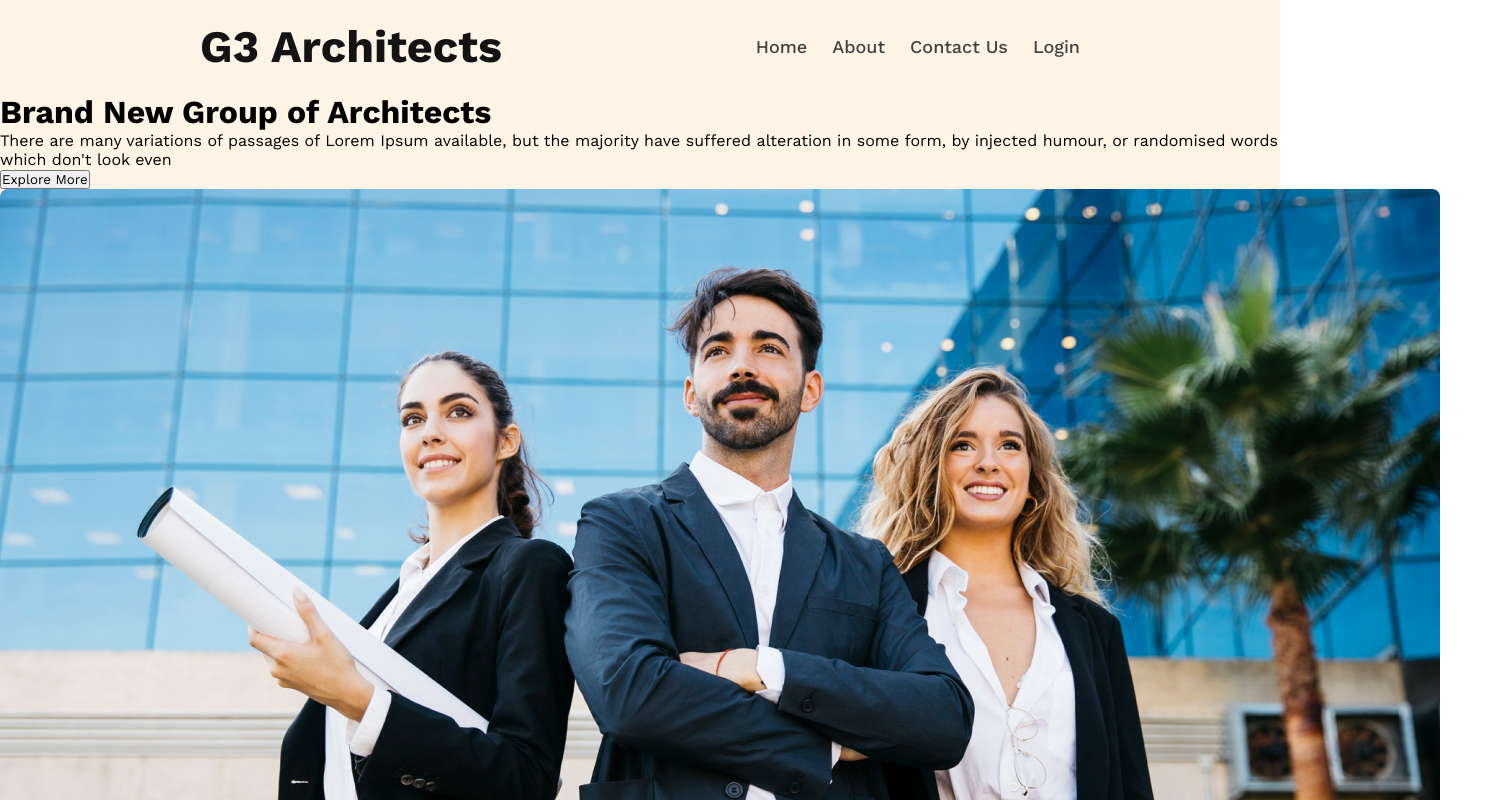
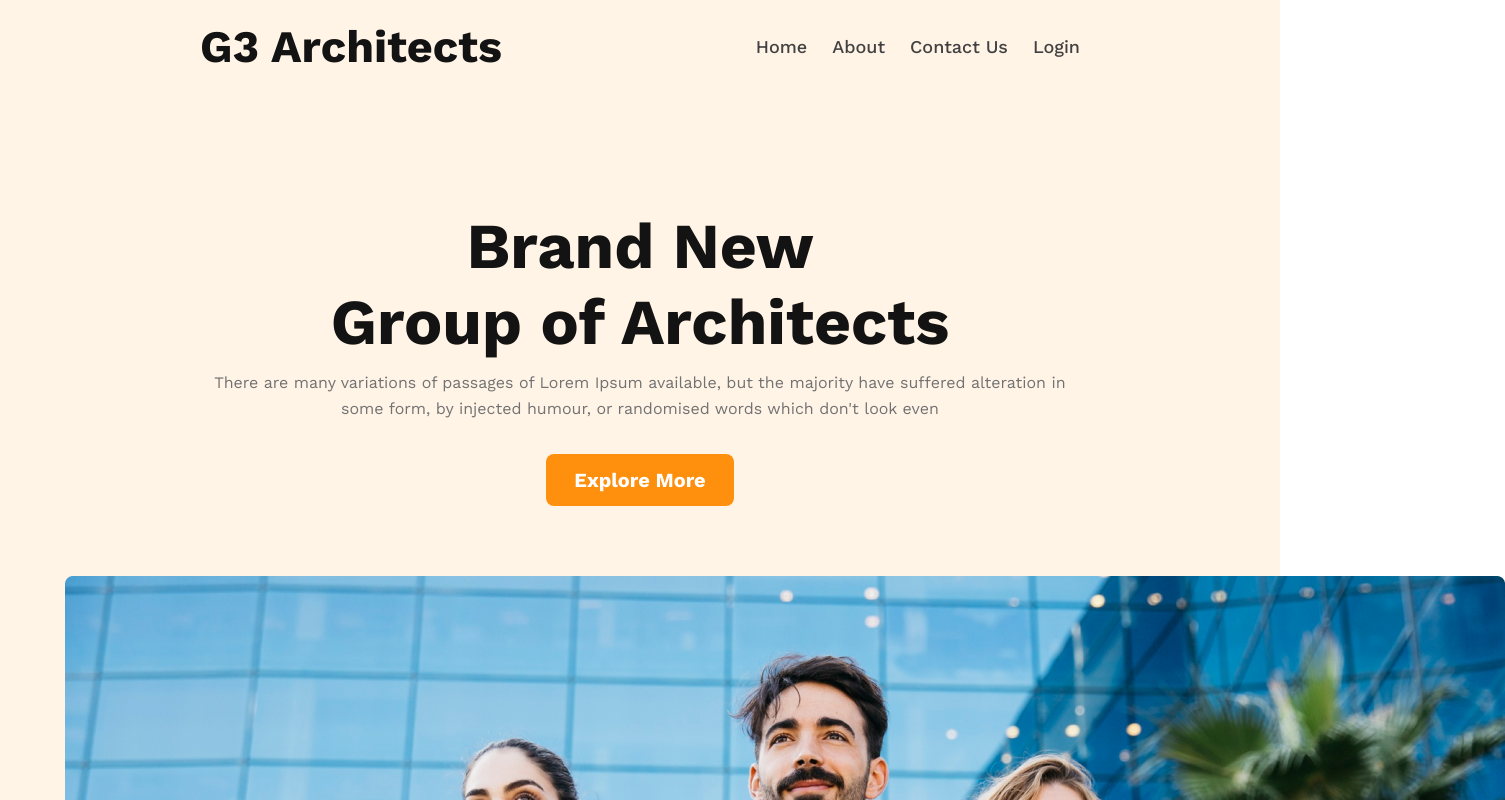
Before and after one commit to mintusikder/g3-architects, a plain HTML site: page index.html in a window 1280 px wide. Shown: the top 800 px of the page, 1505 px wide, since content can reach past the window. Drawn offline with nearby package versions, Linux system fonts and the light colour scheme.

Commit message:
added banner section

```diff
--- a/index.html
+++ b/index.html
@@ -17,7 +17,7 @@
   <body>
     <!-- header section -->
     <header class="header">
-      <nav class="nav">
+      <nav class="nav none">
         <div>
           <h2>G3 Architects</h2>
         </div>
@@ -28,12 +28,14 @@
           <li><a href="#">Login</a></li>
         </ul>
       </nav>
-      <div>
-        <h1>Brand New Group of Architects</h1>
-        <p>There are many variations of passages of Lorem Ipsum available, but the majority have suffered alteration in some form, by injected humour, or randomised words which don't look even</p>
-        <button>Explore More</button>
+      <div class="banner-text">
+        <h1>Brand New <br> Group of Architects</h1>
+        <p>There are many variations of passages of Lorem Ipsum available, but the majority have suffered alteration in <br> some form, by injected humour, or randomised words which don't look even</p>
+        <button class="hero-btn">Explore More</button>
       </div>
-      <img src="./images/banner.png" alt="">
+      <div class="banner-img">
+        <img src="./images/banner.png" alt="">
+      </div>
     </header>
   </body>
 </html>
--- a/style/style.css
+++ b/style/style.css
@@ -9,33 +9,72 @@
   font-family: "Poppins", sans-serif;
   font-family: "Work Sans", sans-serif;
 }
- :root{
-    --black-color:#131313;
-    --light-color:#727272;
-    --main-color: #FF900E;
+:root {
+  --black-color: #131313;
+  --light-color: #727272;
+  --main-color: #ff900e;
 }
 /* header section */
- .header{
-    background: rgba(255, 144, 14, 0.10);
+.header {
+  background: rgba(255, 144, 14, 0.1);
 }
- .nav{
+.nav {
   display: flex;
   justify-content: space-between;
   align-items: center;
   padding: 20px 200px;
 }
- .nav h2{
+.nav h2 {
   font-size: 45px;
   font-weight: 700;
   color: var(--black-color);
 }
- .page{
+.page {
   display: flex;
   gap: 25px;
-
 }
- .page li a{
+.page li a {
   font-size: 18px;
   font-weight: 500;
   color: #424242;
 }
+.banner-text {
+  text-align: center;
+  margin-top: 115px;
+}
+.banner-text h1{
+    font-size: 64px;
+    font-weight: 700;
+    color: var(--black-color);
+}
+.banner-text p{
+    font-size: 16px;
+    font-weight: 400;
+    color: var(--light-color);
+    line-height: 26px;
+    margin: 10px 0 32px 0;
+}
+.hero-btn{
+    padding: 14px 28px;
+    border-radius: 8px;
+    border: none;
+    background: var(--main-color);
+    color: #fff;
+    font-size: 20px;
+    font-weight: 700;
+    margin-bottom: 70px;
+}
+.banner-img{
+    display: flex;
+    align-items: center;
+    padding: 0px 50px 30px 65px;
+}
+@media screen and (max-width:576px) {
+    .banner-img{
+        height: 50px;
+        width: 50px;
+    }
+    .hode{
+        display: none;
+    }
+}
```
Lines whose indentation alone changed are shown as unchanged.
